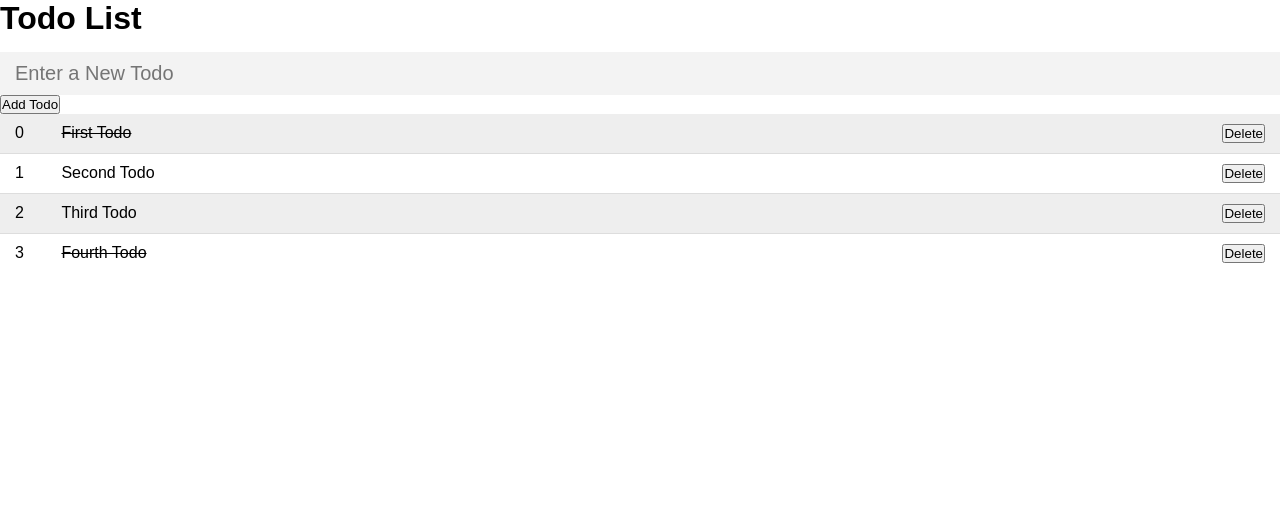
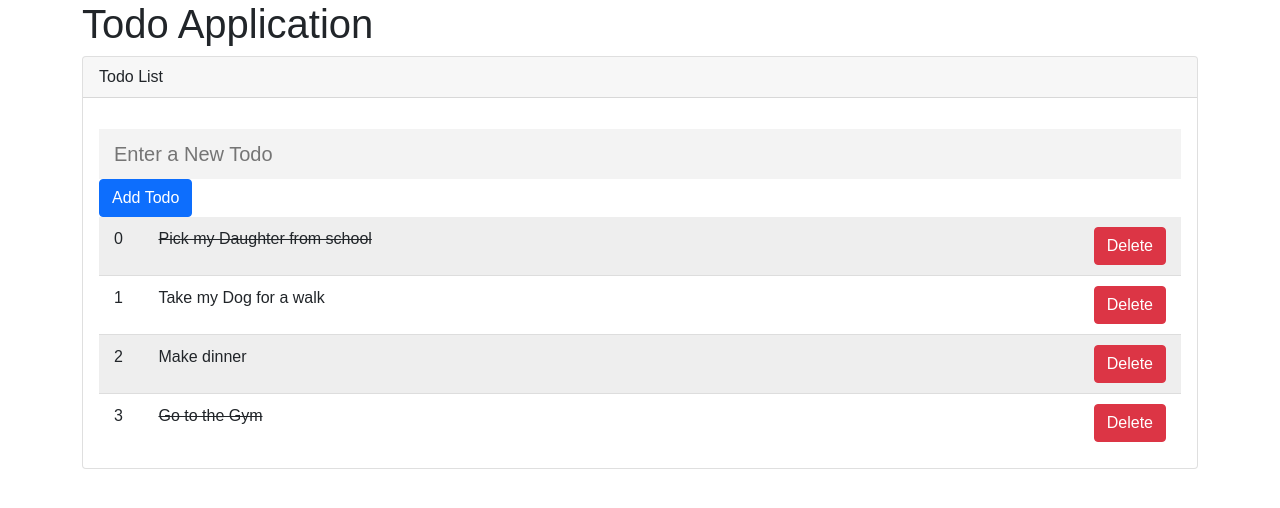
Before and after one commit to rinaejustin963/TodoApp, an Angular app: page / in a window 1280 px wide. Shown: the top 508 px of the page. Built offline with nearby package versions, Linux system fonts and the light colour scheme.

Commit message:
Fixed Bootstrap compatibility issue

```diff
--- a/angular.json
+++ b/angular.json
@@ -26,10 +26,14 @@
               "src/favicon.ico",
               "src/assets"
             ],
-            "styles": [
-              "src/styles.css"
-            ],
-            "scripts": []
+             "styles": [
+        "node_modules/bootstrap/dist/css/bootstrap.min.css",
+        "src/styles.css"
+      ],
+      "scripts": [
+          "node_modules/jquery/dist/jquery.min.js",
+          "node_modules/bootstrap/dist/js/bootstrap.min.js"
+      ]
           },
           "configurations": {
             "production": {
--- a/package.json
+++ b/package.json
@@ -18,6 +18,9 @@
     "@angular/platform-browser": "~13.3.0",
     "@angular/platform-browser-dynamic": "~13.3.0",
     "@angular/router": "~13.3.0",
+    "bootstrap": "^5.1.3",
+    "jquery": "^3.6.0",
+    "popper.js": "^1.16.1",
     "rxjs": "~7.5.0",
     "tslib": "^2.3.0",
     "zone.js": "~0.11.4"
--- a/src/app/app.component.html
+++ b/src/app/app.component.html
@@ -1,6 +1,15 @@
 <div class="app">
-  <header>
-    <h1>Todo List</h1>
-  </header>
-  <app-todos></app-todos>
+
+    <div class="container">
+      <h1>Todo Application</h1>
+
+      <div class="card">
+        <div class="card-header">
+          Todo List
+        </div>
+        <div class="card-body">
+        <app-todos></app-todos>
+        </div>
+      </div>
+
 </div>
--- a/src/app/components/todos/todos.component.html
+++ b/src/app/components/todos/todos.component.html
@@ -9,11 +9,11 @@
         [(ngModel)]="inputTodo"
         />
 
-        <input type="submit" value="Add Todo" class="Add-TodoButton" />
+        <input type="submit" value="Add Todo" class="btn btn-primary" />
     </form>
     <div  *ngFor="let todo of todos; let i = index;" class="todo {{ (todo.completed ? 'done' : '')  }}">
         <div class="id">{{i}}</div>
         <div class="content" (click)="toggleDone(i)">{{todo.content}}</div>
-        <button class="delete" (click)="deleteTodo(i - 1)">Delete</button>
+        <button class="btn btn-danger" (click)="deleteTodo(i - 1)">Delete</button>
     </div>
 </div>
--- a/src/app/components/todos/todos.component.ts
+++ b/src/app/components/todos/todos.component.ts
@@ -18,19 +18,19 @@ export class TodosComponent implements OnInit {
 
     this.todos = [
       {
-        content: 'First Todo',
+        content: 'Pick my Daughter from school',
         completed: true
       },
       {
-        content: 'Second Todo',
+        content: 'Take my Dog for a walk',
         completed: false
       },
       {
-        content: 'Third Todo',
+        content: 'Make dinner',
         completed: false
       },
       {
-        content: 'Fourth Todo',
+        content: 'Go to the Gym',
         completed: true
       }
     ];
--- a/src/styles.css
+++ b/src/styles.css
@@ -1,3 +1,4 @@
+@import "~bootstrap/dist/css/bootstrap.css";
 /* You can add global styles to this file, and also import other style files */
 *{
     margin: 0;
```
Also changed, not shown: 1 other file (tests, documents, lock files or other folders).
